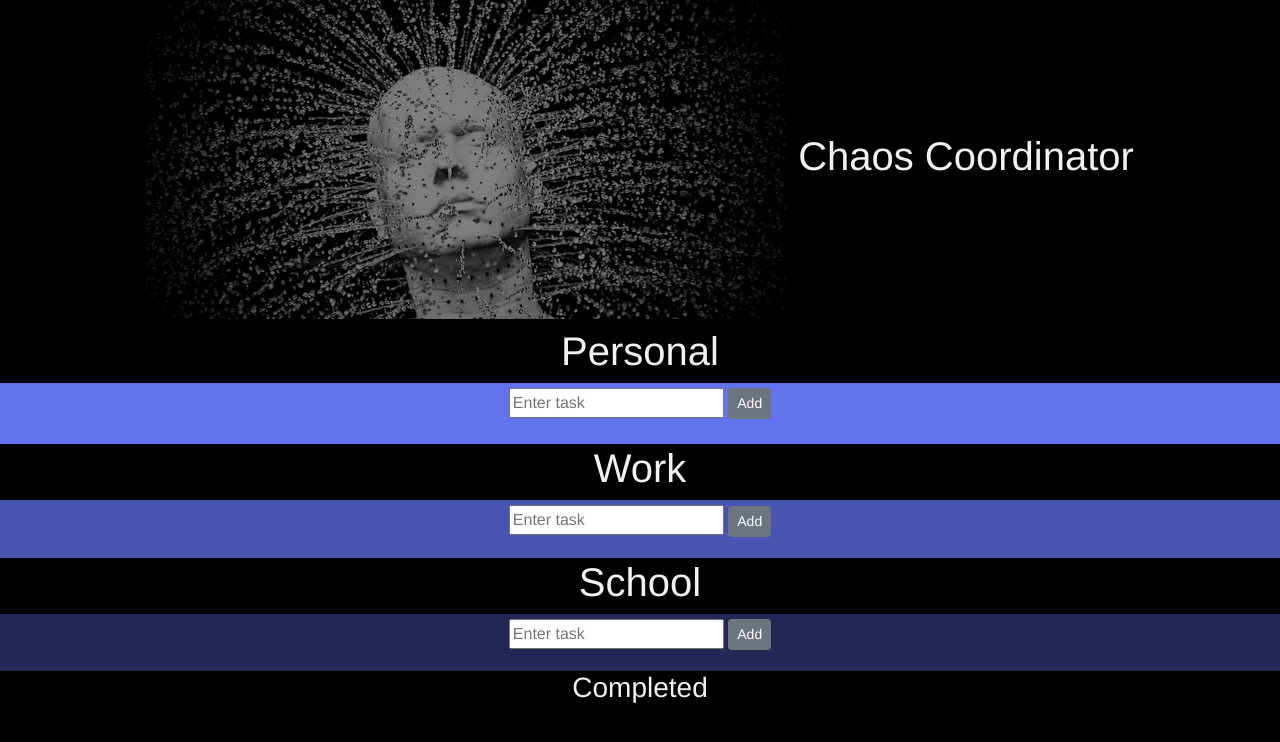
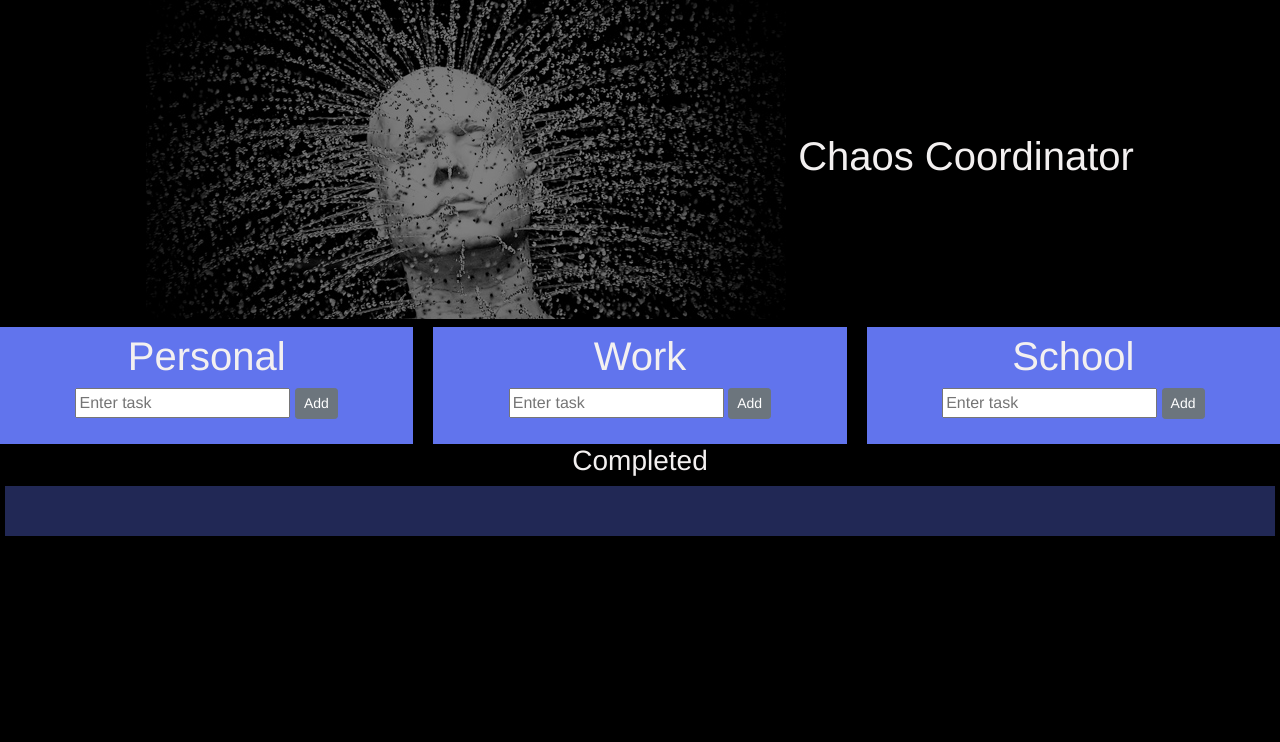
Before and after one commit to IslaChaos13/Chaos-Coordinator, a website: page index.html in a window 1280 px wide. Drawn offline with nearby package versions, Linux system fonts and the light colour scheme.

Commit message:
Changes to the Css that adjusted the lists in columns - side by side and adjusted padding for completed lists

```diff
--- a/index.html
+++ b/index.html
@@ -7,15 +7,15 @@
     <link rel="stylesheet" href="./style.css">
     <link href="https://cdn.jsdelivr.net/npm/bootstrap@5.1.1/dist/css/bootstrap.min.css" rel="stylesheet" integrity="sha384-F3w7mX95PdgyTmZZMECAngseQB83DfGTowi0iMjiWaeVhAn4FJkqJByhZMI3AhiU" crossorigin="anonymous">
 
-
 </head>
 <body id = mainBody>
+
 
     <h1><img src = "Images/Chaos.png" alt="Chaos">Chaos Coordinator</h1>
 
     <!-- Personal To Do List -->
-
-    <div id = "pList">
+<div id = 'lists'>
+    <div class = "listBox">
         <h1>Personal</h1>
     <form>
         <input id = "inputTask" type = "text" placeholder = "Enter task">
@@ -25,7 +25,7 @@
 
 </div>
 <!-- Work To Do List -->
-<div id = "wList">
+<div class = "listBox">
     <h1>Work</h1>
     <form>
         <input id = 'wInput' type = "text" placeholder = "Enter task">
@@ -35,7 +35,7 @@
 </div>
 
 <!-- School To Do List -->
- <div id = "sList">
+ <div class = "listBox">
     <h1>School</h1>
     <form>
         <input id = 'sInput' type = "text" placeholder = "Enter task">
@@ -44,13 +44,15 @@
     </form>
 </div>
 
+</div>
 <!-- Completed Task -->
 <div>
     <h3>Completed</h3>
     <ul id = "completedList"></ul>
 </div>
 
-      <script src="./index.js"></script>
+
+<script src="./index.js"></script>
 
 </body>
 </html>
--- a/style.css
+++ b/style.css
@@ -1,5 +1,6 @@
 #mainBody{
     background: black;
+
 }
 #mainBody h1{
     font-family: 'Franklin Gothic Medium';
@@ -13,8 +14,15 @@
     opacity: 50%;
 }
 
+/* created the list i needed to display in columns */
 
-#pList form{
+#lists {
+    display: grid;
+    grid-template-columns: repeat(3, 1fr);
+    gap: 20px
+}
+
+.listBox {
     font-family: 'Franklin Gothic Medium', 'Arial Narrow', Arial, sans-serif;
     justify-content: center;
     background-color: rgb(97, 116, 237);
@@ -22,14 +30,12 @@
     padding: 5px;
     list-style-position: inside;
     cursor: default;
-    }
-
-#MasterList h1{
-    color: white;
 }
 
-#mainList{
+
+#mainList, #wList, #sList, #completedList{
     list-style: none;
+    text-align: center;
     color: white;
     padding: 5px;
     margin: 5px;
@@ -37,9 +43,10 @@
 }
 
 #completedList{
+    background-color: rgb(33, 40, 85);
     list-style: none;
     color: white;
-    padding: 5px;
+    padding: 25px;
     margin: 5px;
     font-size: 14pt;
     text-align: center;
@@ -53,23 +60,3 @@ div h3{
     text-align: center;
     justify-content: center;
 }
-
-#wList form{
-    font-family: 'Franklin Gothic Medium', 'Arial Narrow', Arial, sans-serif;
-    justify-content: center;
-    background-color: rgb(71, 85, 176);
-    text-align: center;
-    padding: 5px;
-    list-style-position: inside;
-    cursor: default;
-    }
-
-#sList form{
-    font-family: 'Franklin Gothic Medium', 'Arial Narrow', Arial, sans-serif;
-    justify-content: center;
-    background-color: rgb(33, 40, 85);
-    text-align: center;
-    padding: 5px;
-    list-style-position: inside;
-    cursor: default;
-}
```
